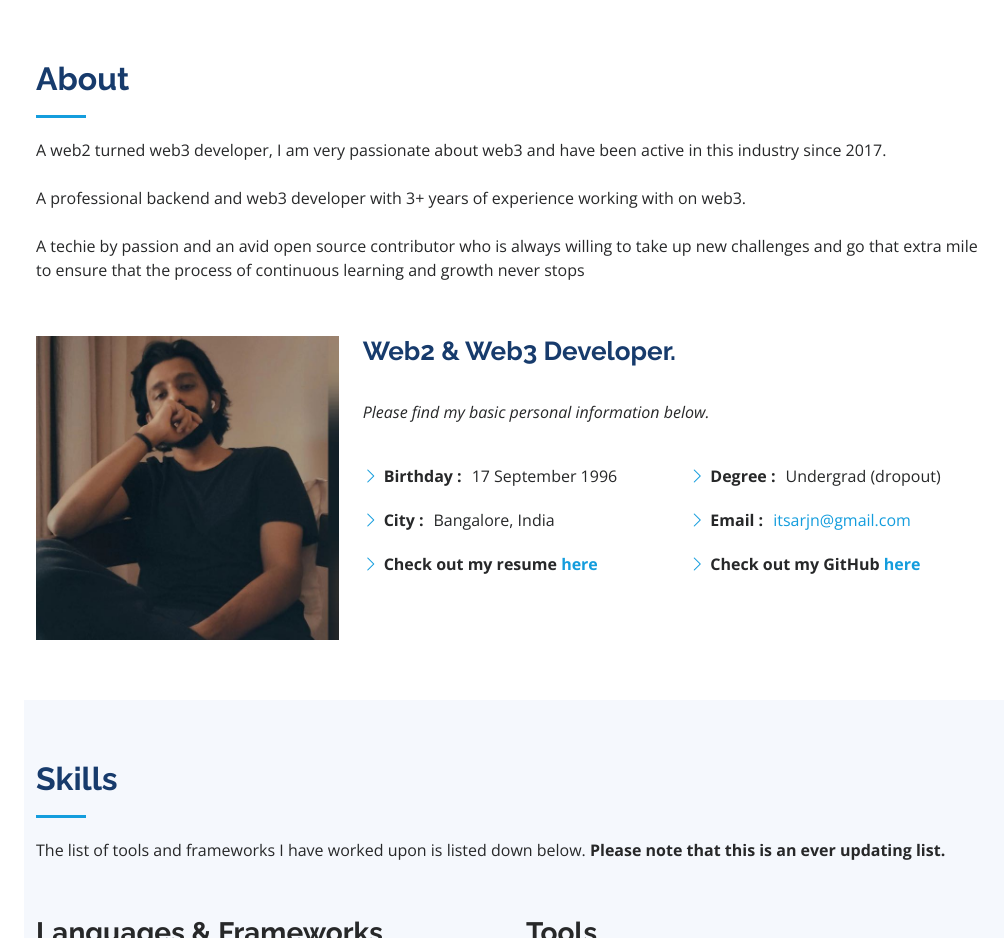
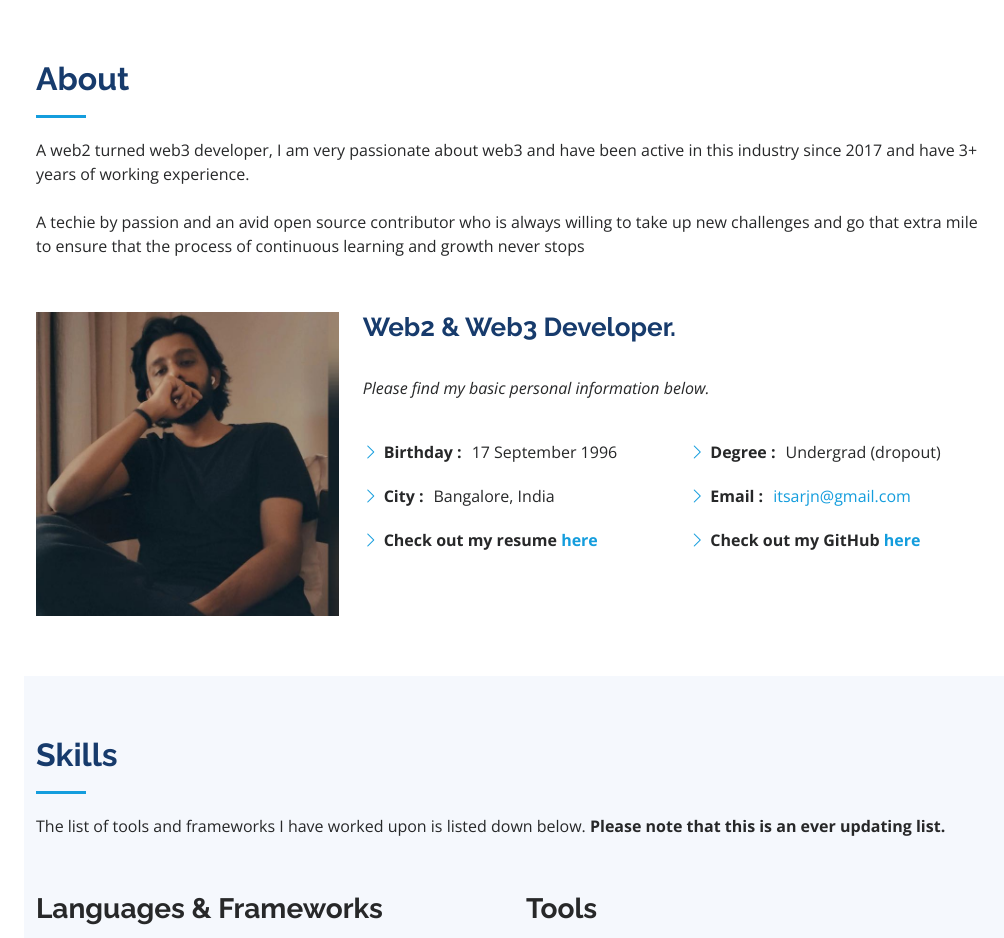
Before and after one commit to ARJUN-R34/portfolio, a plain HTML site: page index.html in a window 1280 px wide. Shown: the part 800-1738 px from the top of the page, without its empty margins (276-1280 px from the left). Drawn offline with nearby package versions, Linux system fonts and the light colour scheme.

Commit message:
updated the about section content

```diff
--- a/index.html
+++ b/index.html
@@ -73,9 +73,7 @@
 
         <div class="section-title">
           <h2>About</h2>
-          <p>A web2 turned web3 developer, I am very passionate about web3 and have been active in this industry since 2017.</p>
-          <br>
-          <p>A professional backend and web3 developer with 3+ years of experience working with on web3.</p>
+          <p>A web2 turned web3 developer, I am very passionate about web3 and have been active in this industry since 2017 and have 3+ years of working experience.</p>
           <br>
           <p> A techie by passion and an avid open source contributor who is always willing to take up new challenges and go that extra mile to ensure that the process of continuous learning and growth never stops</p>
         </div>
```
